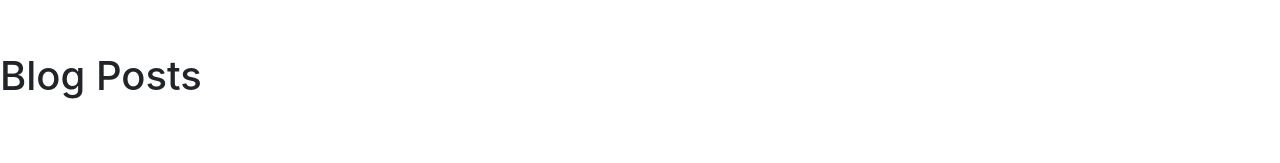
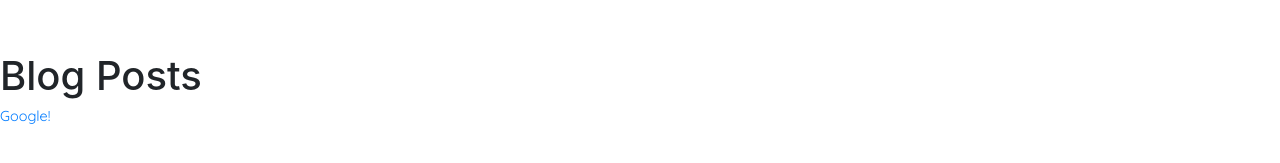
Before and after one commit to brookin8/brookin8.github.io, a Jekyll site: the page built from blog.html, in a window 1280 px wide. Shown: the part 138-301 px from the top of the page. Built offline with Jekyll 4.4.1, drawn with Linux system fonts in a browser that asks for light colours; nearby versions of some CDN libraries; some web fonts are replaced; library files that are not in the unit come from our copies.

Commit message:
Testing out broken links on blog.html

```diff
--- a/blog.html
+++ b/blog.html
@@ -1,7 +1,4 @@
 ---
-# You don't need to edit this file, it's empty on purpose.
-# Edit theme's home layout instead if you wanna make some changes
-# See: https://jekyllrb.com/docs/themes/#overriding-theme-defaults
 permalink: /blog/
 title: Erin's Blog
 layout: index
@@ -18,5 +15,5 @@ layout: index
 		 <h1>Blog Posts</h1>
 
 		        <p>
-		        <a href="https://www.google.com/"></a>
+		        <a href="https://www.google.com/">Google!</a>
 		        </p>
```
